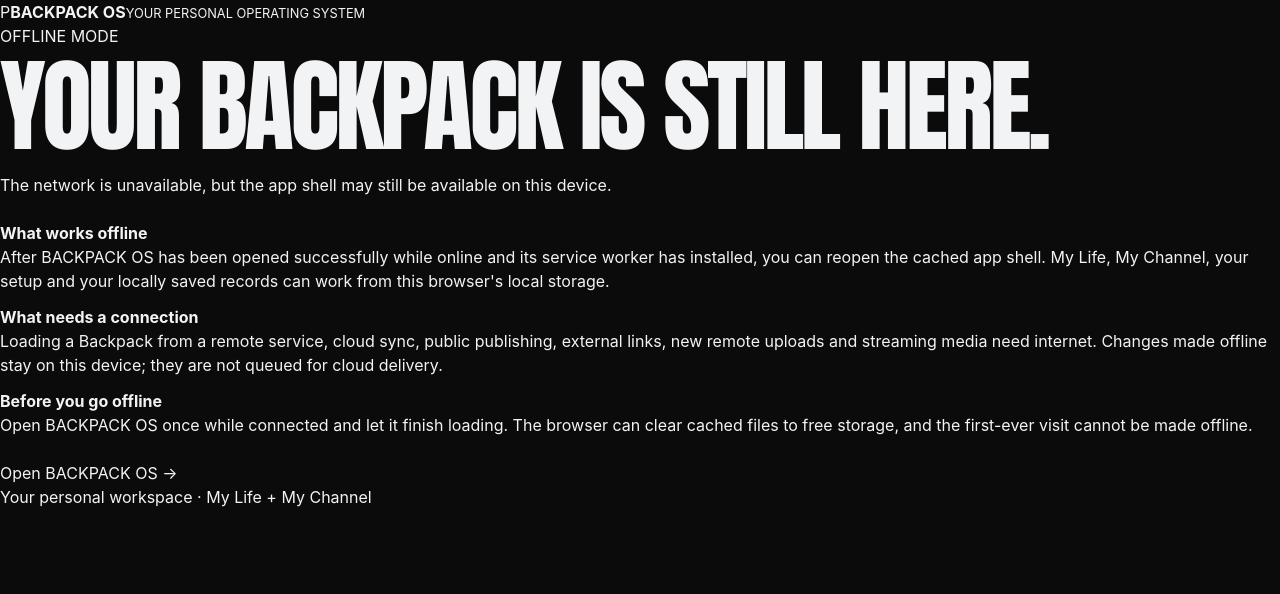
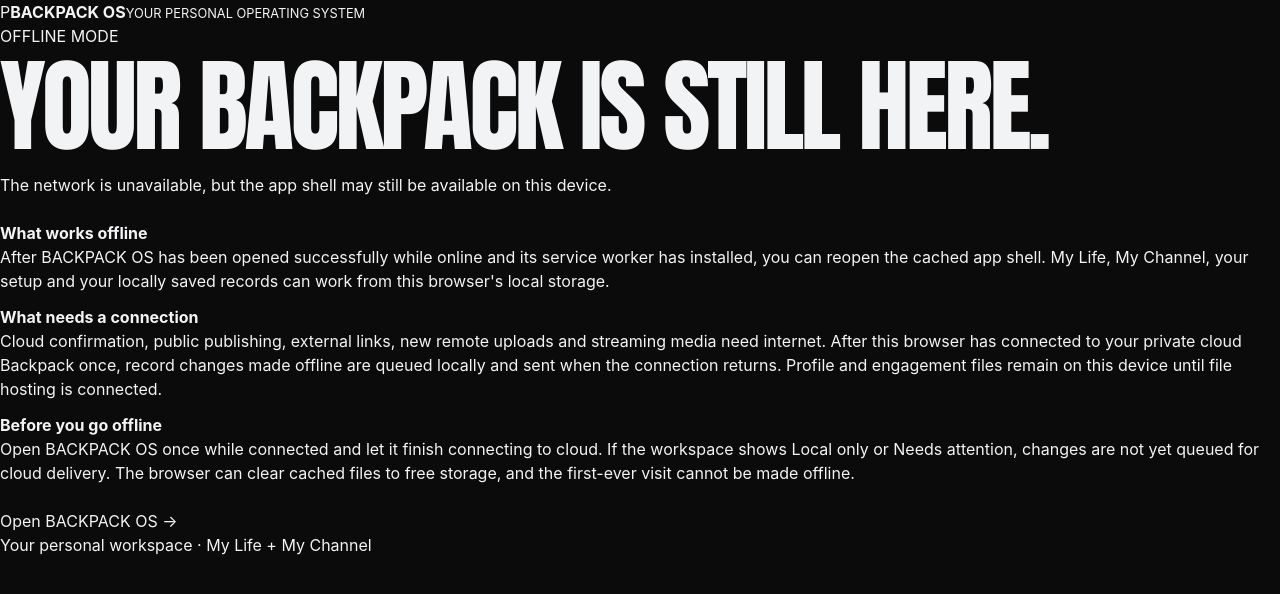
Before and after one commit to gatshaayanda/iteration14, a Next.js app: page /offline in a window 1280 px wide. Shown: the top 594 px of the page. Built offline with nearby package versions, Linux system fonts and the light colour scheme; no server answers.

Commit message:
docs: explain cloud-backed offline write queue

```diff
--- a/src/app/offline/page.tsx
+++ b/src/app/offline/page.tsx
@@ -13,8 +13,8 @@ export default function OfflinePage() {
         <p>The network is unavailable, but the app shell may still be available on this device.</p>
         <div style={{display:"grid",gap:12,marginTop:24}}>
           <p><strong>What works offline</strong><br />After BACKPACK OS has been opened successfully while online and its service worker has installed, you can reopen the cached app shell. My Life, My Channel, your setup and your locally saved records can work from this browser&apos;s local storage.</p>
-          <p><strong>What needs a connection</strong><br />Loading a Backpack from a remote service, cloud sync, public publishing, external links, new remote uploads and streaming media need internet. Changes made offline stay on this device; they are not queued for cloud delivery.</p>
-          <p><strong>Before you go offline</strong><br />Open BACKPACK OS once while connected and let it finish loading. The browser can clear cached files to free storage, and the first-ever visit cannot be made offline.</p>
+          <p><strong>What needs a connection</strong><br />Cloud confirmation, public publishing, external links, new remote uploads and streaming media need internet. After this browser has connected to your private cloud Backpack once, record changes made offline are queued locally and sent when the connection returns. Profile and engagement files remain on this device until file hosting is connected.</p>
+          <p><strong>Before you go offline</strong><br />Open BACKPACK OS once while connected and let it finish connecting to cloud. If the workspace shows Local only or Needs attention, changes are not yet queued for cloud delivery. The browser can clear cached files to free storage, and the first-ever visit cannot be made offline.</p>
         </div>
         <div className="po-entry-actions" style={{justifyContent:"flex-start",marginTop:24}}>
           <Link className="po-primary" href="/">Open BACKPACK OS →</Link>
```
